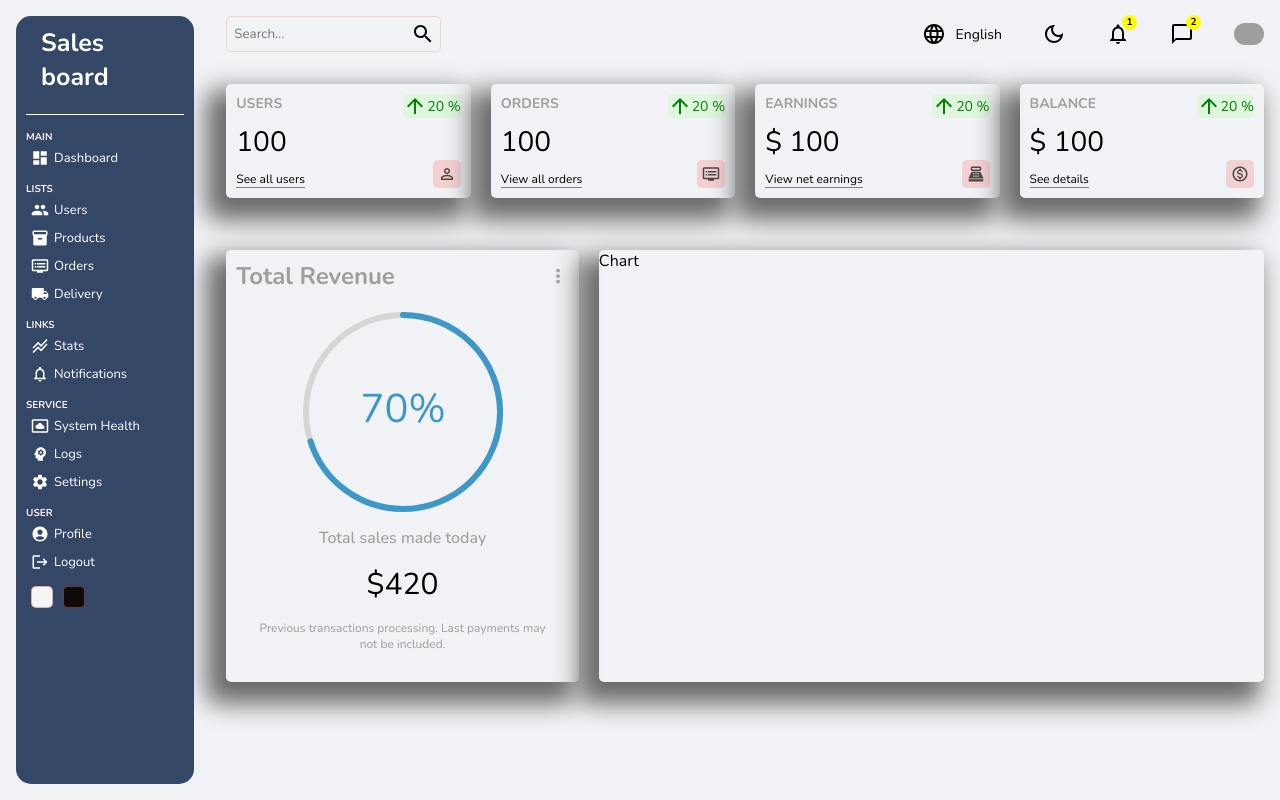
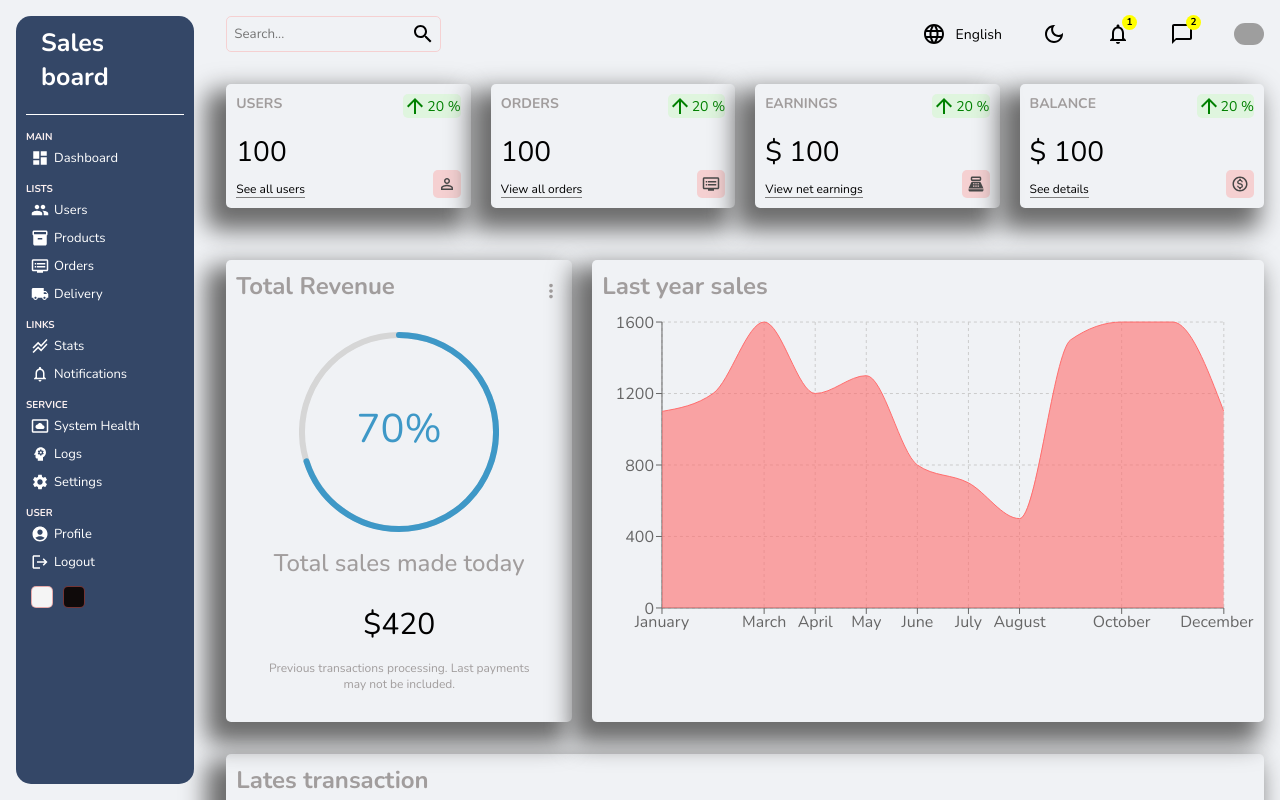
Before and after one commit to moskaaa11/Portfolio, a React (Create React App) app in the folder dashboard/: page / in a window 1280 px wide. Built offline with nearby package versions, Linux system fonts and the light colour scheme; grey boxes are pictures that could not be loaded.

Commit message:
home page done

```diff
--- a/dashboard/package.json
+++ b/dashboard/package.json
@@ -15,6 +15,7 @@
     "react-dom": "^18.2.0",
     "react-router-dom": "^6.3.0",
     "react-scripts": "5.0.1",
+    "recharts": "^2.1.14",
     "sass": "^1.54.8",
     "web-vitals": "^2.1.4"
   },
--- a/dashboard/src/components/chart/Chart.jsx
+++ b/dashboard/src/components/chart/Chart.jsx
@@ -1,8 +1,84 @@
 import './chart.scss'
+import { AreaChart, Area, XAxis, YAxis, CartesianGrid, Tooltip, ResponsiveContainer } from 'recharts';
+
+const data = [
+  {
+    name:'January',
+    Total: 1100
+  },
+  {
+    name:'February',
+    Total: 1200
+  },
+  {
+    name:'March',
+    Total: 1600
+  },
+  {
+    name:'April',
+    Total: 1200
+  },
+  {
+    name:'May',
+    Total: 1300
+  },
+  {
+    name:'June',
+    Total: 800
+  },
+  {
+    name:'July',
+    Total: 700
+  },
+  {
+    name:'August',
+    Total: 500
+  },
+  {
+    name:'September',
+    Total: 1500
+  },
+  {
+    name:'October',
+    Total: 1600
+  },
+  {
+    name:'November',
+    Total: 1600
+  },
+  {
+    name:'December',
+    Total: 1100
+  },
+];
+
 
 const Chart = () => {
   return (
-    <div className='chart'>Chart</div>
+    <div className='chart'>
+      <h2 className="title">
+        Last year sales
+      </h2>
+      <ResponsiveContainer width="100%" aspect={2/1}>
+        <AreaChart
+          width={500}
+          height={400}
+          data={data}
+          margin={{
+            top: 10,
+            right: 30,
+            left: 0,
+            bottom: 0,
+          }}
+        >
+          <CartesianGrid strokeDasharray="3 3" />
+          <XAxis dataKey="name" />
+          <YAxis />
+          <Tooltip />
+          <Area type="monotone" dataKey="Total" stroke="rgba(255, 109, 109)" fill="rgba(255, 109, 109)" />
+        </AreaChart>
+      </ResponsiveContainer>
+    </div>
   )
 }
 
--- a/dashboard/src/components/chart/chart.scss
+++ b/dashboard/src/components/chart/chart.scss
@@ -4,4 +4,12 @@
     -moz-box-shadow: -12px 14px 25px 8px rgba(107,107,107,1);
     box-shadow: -12px 14px 25px 8px rgba(107,107,107,1);
     border-radius: 5px;
+    padding: 10px;
+
+    .title {
+        font-weight: bold;
+        font-size: 24px;
+        color: rgb(161, 157, 157);
+        margin-bottom: 10px;
+    }
 }
--- a/dashboard/src/components/navbar/navbar.scss
+++ b/dashboard/src/components/navbar/navbar.scss
@@ -10,7 +10,7 @@
         .search {
             display: flex;
             align-items: center;
-            border: 0.5px solid rgba(248, 192, 192, 0.678);
+            border: 0.5px solid rgba(248, 192, 192, 0.672);
             border-radius: 5px;
             padding: 5px;
 
--- a/dashboard/src/components/sidebar/sidebar.scss
+++ b/dashboard/src/components/sidebar/sidebar.scss
@@ -82,6 +82,11 @@
             cursor: pointer;
             margin: 5px;
 
+            &:hover {
+                width: 22px;
+                height: 22px;
+            }
+
 
             &:nth-child(1) {
                 background: whitesmoke;
--- /dev/null
+++ b/dashboard/src/components/table/Table.jsx
@@ -0,0 +1,112 @@
+import './table.scss'
+import Table from '@mui/material/Table';
+import TableBody from '@mui/material/TableBody';
+import TableCell from '@mui/material/TableCell';
+import TableContainer from '@mui/material/TableContainer';
+import TableHead from '@mui/material/TableHead';
+import TableRow from '@mui/material/TableRow';
+import Paper from '@mui/material/Paper';
+
+const List = () => {
+
+    const rows = [
+        {
+            id: 11231231,
+            name: "John Smith",
+            img:
+              "https://images.pexels.com/photos/7156886/pexels-photo-7156886.jpeg?auto=compress&cs=tinysrgb&dpr=2&w=500",
+            stock: 123123,
+            status: "active",
+            price: "$120.00",
+          },
+          {
+            id: 24322413,
+            name: "John Smith",
+            img:
+              "https://images.pexels.com/photos/7156886/pexels-photo-7156886.jpeg?auto=compress&cs=tinysrgb&dpr=2&w=500",
+            stock: 456123,
+            status: "active",
+            price: "$120.00",
+          },
+          {
+            id: 31351623,
+            name: "John Smith",
+            img:
+              "https://images.pexels.com/photos/7156886/pexels-photo-7156886.jpeg?auto=compress&cs=tinysrgb&dpr=2&w=500",
+            stock: 378123,
+            status: "active",
+            price: "$120.00",
+          },
+          {
+            id: 41236126,
+            name: "John Smith",
+            img:
+              "https://images.pexels.com/photos/7156886/pexels-photo-7156886.jpeg?auto=compress&cs=tinysrgb&dpr=2&w=500",
+            stock: 147123,
+            status: "active",
+            price: "$120.00",
+          },
+          {
+            id: 51236123,
+            name: "John Smith",
+            img:
+              "https://images.pexels.com/photos/7156886/pexels-photo-7156886.jpeg?auto=compress&cs=tinysrgb&dpr=2&w=500",
+            stock: 894123,
+            status: "active",
+            price: "$120.00",
+          },
+          {
+            id: 61326136,
+            name: "John Smith",
+            img:
+              "https://images.pexels.com/photos/7156886/pexels-photo-7156886.jpeg?auto=compress&cs=tinysrgb&dpr=2&w=500",
+            stock: 260123,
+            status: "active",
+            price: "$120.00",
+          },
+          {
+            id: 71236261,
+            name: "John Smith",
+            img:
+              "https://images.pexels.com/photos/7156886/pexels-photo-7156886.jpeg?auto=compress&cs=tinysrgb&dpr=2&w=500",
+            stock: 187123,
+            status: "active",
+            price: "$120.00",
+          },
+    ];
+
+  return (
+        <TableContainer className='table' component={Paper}>
+      <Table sx={{ minWidth: 650 }} aria-label="simple table">
+        <TableHead>
+          <TableRow>
+            <TableCell className='tableCell'>Tracking ID</TableCell>
+            <TableCell className='tableCell'>Customer</TableCell>
+            <TableCell className='tableCell'>Product</TableCell>
+            <TableCell className='tableCell'>Stock</TableCell>
+            <TableCell className='tableCell'>Status</TableCell>
+            <TableCell className='tableCell'>Price</TableCell>
+          </TableRow>
+        </TableHead>
+        <TableBody>
+          {rows.map((row) => (
+            <TableRow key={row.id}>
+              <TableCell className='tableCell'>{row.id} </TableCell>
+              <TableCell className='tableCell'>{row.name}</TableCell>
+              <TableCell className='tableCell'>
+                <div className="cellWrapper">
+                    <img src={row.img} alt="product" className='image'/>
+                </div>
+              </TableCell>
+              <TableCell className='tableCell'>{row.stock}</TableCell>
+              <TableCell className='tableCell'>{row.status}</TableCell>
+              <TableCell className='tableCell'>{row.price}</TableCell>
+            </TableRow>
+          ))}
+        </TableBody>
+      </Table>
+    </TableContainer>
+  )
+}
+
+export default List
--- /dev/null
+++ b/dashboard/src/components/table/table.scss
@@ -0,0 +1,15 @@
+.table {
+
+
+
+    .cellWrapper {
+        display: flex;
+        align-items: center;
+
+        .image {
+            border-radius: 50px;
+            width: 40px;
+            height: 40px;
+        }
+    }
+}
--- a/dashboard/src/components/widget/widjet.scss
+++ b/dashboard/src/components/widget/widjet.scss
@@ -36,6 +36,11 @@
                 font-size: 12px;
                 border-bottom: 1px solid gray;
                 cursor: pointer;
+
+                &:hover {
+                    background: rgba(255, 207, 207, 0.527);
+                    border-radius: 10px;
+                }
             }
 
             .percent {
--- a/dashboard/src/pages/home/Home.jsx
+++ b/dashboard/src/pages/home/Home.jsx
@@ -5,6 +5,7 @@ import Navbar from '../../components/navbar/Navbar'
 import Widjet from '../../components/widget/Widjet'
 import Chart  from '../../components/chart/Chart'
 import Featured from '../../components/featured/Featured'
+import List from '../../components/table/Table'
 
 const Home = () => {
   return (
@@ -22,7 +23,12 @@ const Home = () => {
             <Featured/>
             <Chart/>
           </main>
-
+          <footer className='footer footer__container'>
+            <div className="box">
+              <h2 className='title'>Lates transaction</h2>
+              <List/>
+            </div>
+          </footer>
         </div>
     </div>
   )
--- a/dashboard/src/pages/home/home.scss
+++ b/dashboard/src/pages/home/home.scss
@@ -9,12 +9,28 @@
         flex: 6;
     }
 
-    .header, .main {
+    .header, .main, .footer {
 
         &__container {
             display: flex;
             gap: 20px;
             padding: 16px;
         }
+
+        .box {
+            -webkit-box-shadow: -12px 14px 25px 8px rgba(107,107,107,1);
+            -moz-box-shadow: -12px 14px 25px 8px rgba(107,107,107,1);
+            box-shadow: -12px 14px 25px 8px rgba(107,107,107,1);
+            border-radius: 5px;
+            padding: 10px;
+            width: 100%;
+        }
+
+        .title {
+            font-weight: bold;
+            font-size: 24px;
+            color: rgb(161, 157, 157);
+            margin-bottom: 10px;
+        }
     }
 }
```
Also changed, not shown: 1 other file (tests, documents, lock files or other folders).
